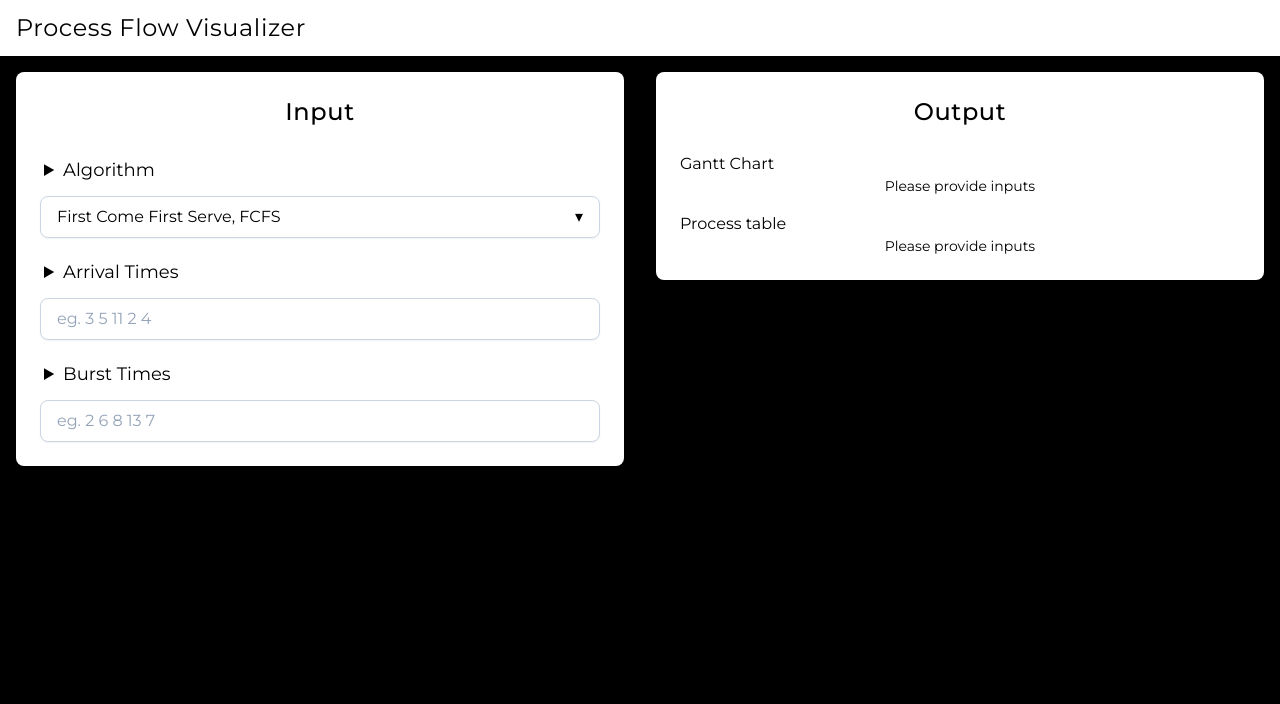
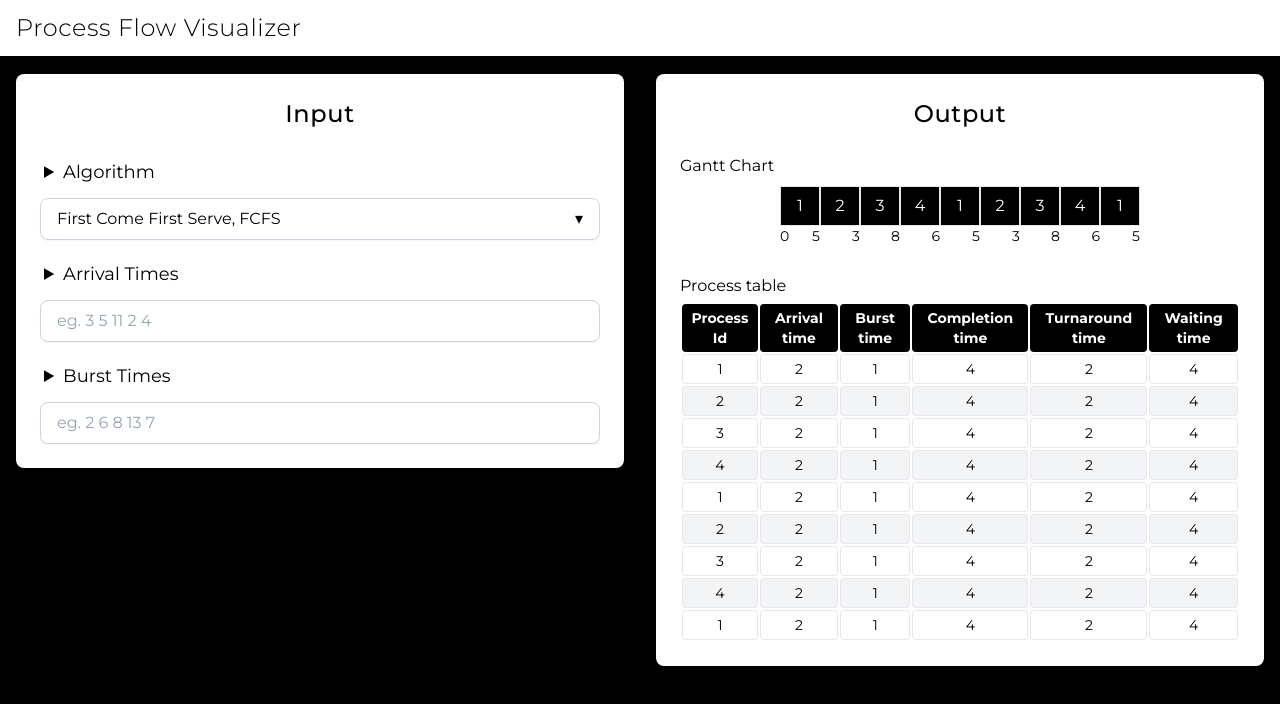
Before and after one commit to Aditya-Prajapati/ProcessFlowVisualizer-frontend, a React (Create React App) app: page / in a window 1280 px wide. Shown: the top 704 px of the page. Built offline with nearby package versions, Linux system fonts and the light colour scheme.

Commit message:
Table completed

```diff
--- a/package.json
+++ b/package.json
@@ -8,6 +8,7 @@
     "@testing-library/user-event": "^13.5.0",
     "react": "^18.3.1",
     "react-dom": "^18.3.1",
+    "react-responsive": "^10.0.0",
     "react-scripts": "5.0.1",
     "web-vitals": "^2.1.4"
   },
--- a/src/components/GanttChart/GanttChart.js
+++ b/src/components/GanttChart/GanttChart.js
@@ -4,7 +4,7 @@ const GanttChart = ({ processes }) => {
       <div>Gantt Chart</div>
       <div className="cells flex flex-wrap justify-center">
         {!processes.length
-          ? <span className="text-xs md:text-sm">Please provide inputs</span>
+          ? <div className="text-center text-xs md:text-sm">Please provide inputs</div>
           : processes.map((process, idx) => {
               return (
                 <div className="cell flex flex-col my-2">
--- a/src/components/Header/Header.js
+++ b/src/components/Header/Header.js
@@ -2,8 +2,8 @@ import "./Header.css";
 
 const Header = ({}) => {
   return (
-    <div className="header px-4 py-3 bg-white w-screen sticky top-0 z-50">
-      <h1 className="text-black text-base md:text-2xl font-heading shadow-text">
+    <div className="header px-4 py-3 bg-white w-screen sticky top-0 z-50 border-black border-b-2">
+      <h1 className="font-light text-black text-base md:text-2xl font-heading shadow-text">
         Process Flow Visualizer
       </h1>
     </div>
--- a/src/components/Outputbox/Outputbox.js
+++ b/src/components/Outputbox/Outputbox.js
@@ -1,24 +1,15 @@
 import { GanttChart, ProcessTable } from "../exports";
 
 const processes = [
-  // { id: 1, arrivalTime: 0, burstTime: 5 },
-  // { id: 2, arrivalTime: 1, burstTime: 3 },
-  // { id: 3, arrivalTime: 2, burstTime: 8 },
-  // { id: 4, arrivalTime: 3, burstTime: 6 },
-  // { id: 1, arrivalTime: 0, burstTime: 5 },
-  // { id: 2, arrivalTime: 1, burstTime: 3 },
-  // { id: 3, arrivalTime: 2, burstTime: 8 },
-  // { id: 4, arrivalTime: 3, burstTime: 6 },
-  // { id: 1, arrivalTime: 0, burstTime: 5 },
-  // { id: 2, arrivalTime: 1, burstTime: 3 },
-  // { id: 4, arrivalTime: 3, burstTime: 6 },
-  // { id: 1, arrivalTime: 0, burstTime: 5 },
-  // { id: 2, arrivalTime: 1, burstTime: 3 },
-  // { id: 3, arrivalTime: 2, burstTime: 8 },
-  // { id: 4, arrivalTime: 3, burstTime: 6 },
-  // { id: 1, arrivalTime: 0, burstTime: 5 },
-  // { id: 2, arrivalTime: 1, burstTime: 3 },
-  // { id: 3, arrivalTime: 2, burstTime: 8 },
+  { id: 1, startTime: 0, endTime: 5, arrivalTime: 2, burstTime: 1, completionTime: 4, waitingTime: 4, turnaroundTime: 2 },
+  { id: 2, startTime: 1, endTime: 3, arrivalTime: 2, burstTime: 1, completionTime: 4, waitingTime: 4, turnaroundTime: 2 },
+  { id: 3, startTime: 2, endTime: 8, arrivalTime: 2, burstTime: 1, completionTime: 4, waitingTime: 4, turnaroundTime: 2 },
+  { id: 4, startTime: 3, endTime: 6, arrivalTime: 2, burstTime: 1, completionTime: 4, waitingTime: 4, turnaroundTime: 2 },
+  { id: 1, startTime: 0, endTime: 5, arrivalTime: 2, burstTime: 1, completionTime: 4, waitingTime: 4, turnaroundTime: 2 },
+  { id: 2, startTime: 1, endTime: 3, arrivalTime: 2, burstTime: 1, completionTime: 4, waitingTime: 4, turnaroundTime: 2 },
+  { id: 3, startTime: 2, endTime: 8, arrivalTime: 2, burstTime: 1, completionTime: 4, waitingTime: 4, turnaroundTime: 2 },
+  { id: 4, startTime: 3, endTime: 6, arrivalTime: 2, burstTime: 1, completionTime: 4, waitingTime: 4, turnaroundTime: 2 },
+  { id: 1, startTime: 0, endTime: 5, arrivalTime: 2, burstTime: 1, completionTime: 4, waitingTime: 4, turnaroundTime: 2 },
 ];
 
 
--- a/src/components/ProcessTable/ProcessTable.js
+++ b/src/components/ProcessTable/ProcessTable.js
@@ -1,16 +1,59 @@
-import React from 'react'
+import React from "react";
+
+import { useScreenSize } from "../../contexts/ScreenSizeContext";
 
 const ProcessTable = ({ processes }) => {
+  const { sm, md, lg } = useScreenSize();
+
   return (
     <div className="processTable w-full">
-      <div>Process table</div>
-      <div className="cells flex flex-wrap justify-center">
-        {!processes.length
-          ? <span className="text-xs md:text-sm">Please provide inputs</span>
-          : "none"}
-      </div>
+      <div className="my-1"> Process table</div>
+      {!processes.length ? (
+        <div className="text-center text-xs md:text-sm">Please provide inputs</div>
+      ) : (
+        <div className="processTable w-full overflow-auto">
+          <table className="text-xs md:text-sm w-full border-separate">
+            <thead className="font-light md:font-bold">
+              <tr className="text-center text-white bg-black">
+                <th className="rounded p-1">{sm ? "PID" : "Process Id"}</th>
+                <th className="rounded p-1">{sm ? "AT" : "Arrival time"}</th>
+                <th className="rounded p-1">{sm ? "BT" : "Burst time"}</th>
+                <th className="rounded p-1">{sm ? "CT" : "Completion time"}</th>
+                <th className="rounded p-1">{sm ? "TAT" : "Turnaround time"}</th>
+                <th className="rounded p-1">{sm ? "WT" : "Waiting time"}</th>
+              </tr>
+            </thead>
+            <tbody>
+              {processes.map((process, idx) => {
+                return (
+                  <tr
+                    className={`text-center ${
+                      idx & 1 ? "bg-gray-100" : "bg-white"
+                    }`}
+                  >
+                    <td className="rounded p-1 border">{process.id}</td>
+                    <td className="rounded p-1 border">
+                      {process.arrivalTime}
+                    </td>
+                    <td className="rounded p-1 border">{process.burstTime}</td>
+                    <td className="rounded p-1 border">
+                      {process.completionTime}
+                    </td>
+                    <td className="rounded p-1 border">
+                      {process.turnaroundTime}
+                    </td>
+                    <td className="rounded p-1 border">
+                      {process.waitingTime}
+                    </td>
+                  </tr>
+                );
+              })}
+            </tbody>
+          </table>
+        </div>
+      )}
     </div>
-  )
-}
+  );
+};
 
 export default ProcessTable;
--- /dev/null
+++ b/src/contexts/ScreenSizeContext.js
@@ -0,0 +1,24 @@
+import { createContext, useContext } from "react";
+import { useMediaQuery } from "react-responsive";
+
+const ScreenSizeContext = createContext();
+
+const ScreenSizeProvider = ({ children }) => {
+  const sm = useMediaQuery({ query: "(max-width: 640px)" });
+  const md = useMediaQuery({ query: "(max-width: 768px)" });
+  const lg = useMediaQuery({ query: "(max-width: 1024px)" });
+
+  const value = { sm, md, lg };
+
+  return (
+    <ScreenSizeContext.Provider value={value}>
+      {children}
+    </ScreenSizeContext.Provider>
+  );
+};
+
+const useScreenSize = () => {
+  return useContext(ScreenSizeContext);
+};
+
+export { ScreenSizeProvider, useScreenSize };
--- a/src/index.js
+++ b/src/index.js
@@ -3,12 +3,15 @@ import { createRoot } from "react-dom/client";
 
 import "./index.css";
 import App from "./components/App/App";
+import { ScreenSizeProvider } from "./contexts/ScreenSizeContext";
 
 const container = document.getElementById("root");
 const root = createRoot(container);
 
 root.render(
   <React.StrictMode>
-    <App />
+    <ScreenSizeProvider>
+      <App />
+    </ScreenSizeProvider>
   </React.StrictMode>
 );
```
Also changed, not shown: 1 other file (tests, documents, lock files or other folders).
